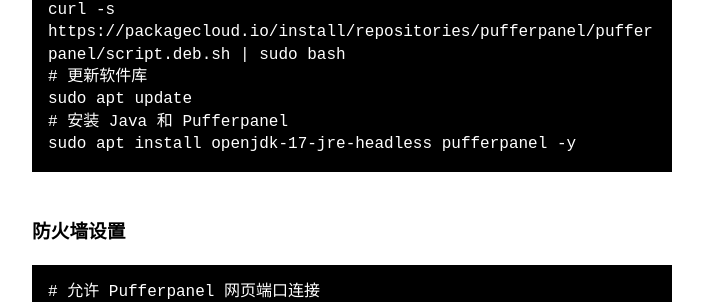
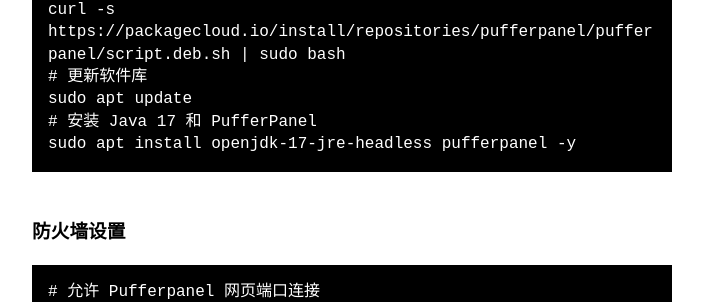
Before and after one commit to colgrave34/colgrave34.github.io, a Jekyll site: the page built from _posts/2024-06-23-pufferpanel让你的mc服务器变简单.md, in a window 1280 px wide and 900 px high, scrolled down 4059 px. Shown: the part 147-449 px from the top of the window, without its empty margins (288-991 px from the left). Built offline with Jekyll 4.4.1, drawn with Linux system fonts in a browser that asks for light colours; comment, search, counter and statistics services are not loaded.

Commit message:
Fix spelling

````diff
--- a/_posts/2024-06-23-pufferpanel让你的mc服务器变简单.md
+++ b/_posts/2024-06-23-pufferpanel让你的mc服务器变简单.md
@@ -74,7 +74,7 @@
 curl -s https://packagecloud.io/install/repositories/pufferpanel/pufferpanel/script.deb.sh | sudo bash
 # 更新软件库
 sudo apt update
-# 安装 Java 和 Pufferpanel
+# 安装 Java 17 和 PufferPanel
 sudo apt install openjdk-17-jre-headless pufferpanel -y
 ```
 
````
